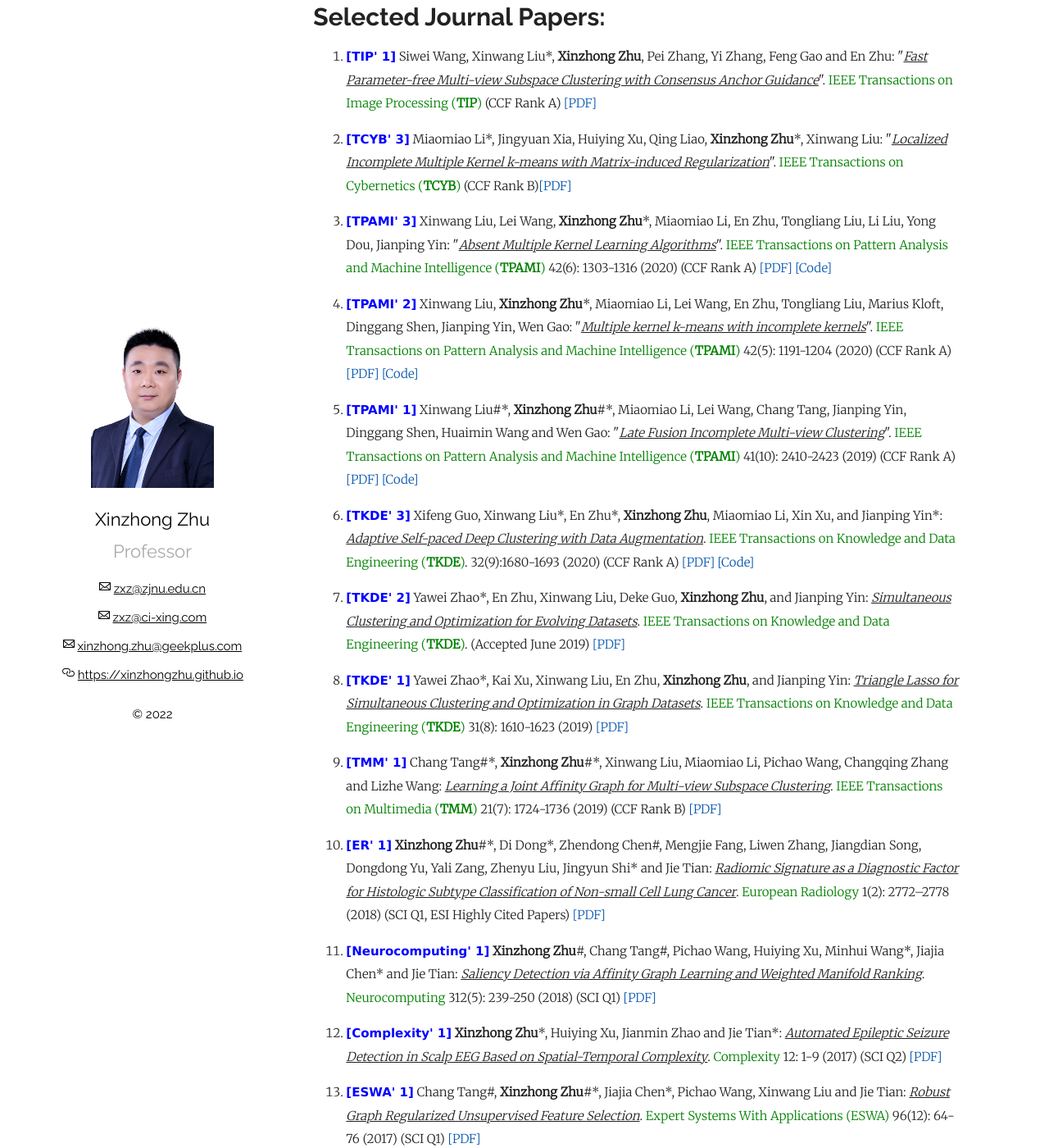
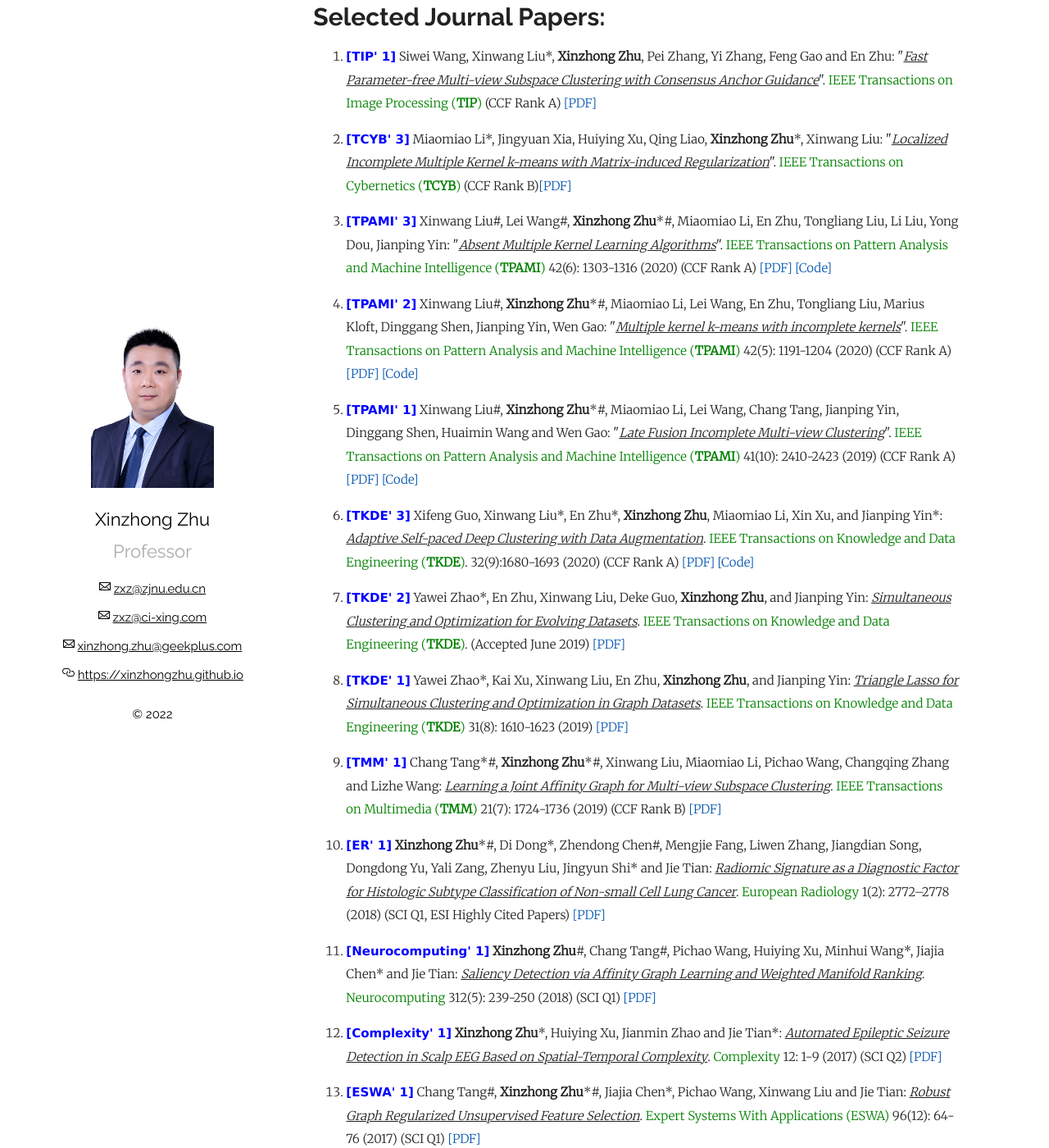
Before and after one commit to xinzhongzhu/xinzhongzhu.github.io, a Jekyll site: the page built from index.md, in a window 1280 px wide and 1400 px high, scrolled down 266 px. Shown: the whole window at 82% size. Built offline with Jekyll 4.4.1, drawn with Linux system fonts in a browser that asks for light colours; our own code applies the rules of GitHub Pages for plain Markdown files; some of the changed text lies outside the part shown.

Commit message:
Update index.md

```diff
--- a/index.md
+++ b/index.md
@@ -21,11 +21,11 @@ Please drop me a message by email: <u>zxz@zjnu.edu.cn</u> or <u>zxz@ci-xing.com<
 <p style="margin-top: 8px;"><li><font face="verdana" color="blue"><b>[TCYB' 3]</b></font> Miaomiao Li*, Jingyuan Xia, Huiying Xu, Qing Liao, <b>Xinzhong Zhu</b>*, Xinwang Liu: "<i><u>Localized Incomplete Multiple Kernel k-means with Matrix-induced Regularization</u></i>". <font color="green"> IEEE Transactions on Cybernetics (<b>TCYB</b>)</font> (CCF Rank B)<a href = "https://github.com/xinwangliu/xinwangliu.github.io/blob/main/document/TCYB1.pdf">[PDF]</a></li></p>
 
 
-<p style="margin-top: 8px;"><li><font face="verdana" color="blue"><b>[TPAMI' 3]</b></font> Xinwang Liu, Lei Wang, <b>Xinzhong Zhu</b>*, Miaomiao Li, En Zhu, Tongliang Liu, Li Liu, Yong Dou, Jianping Yin: "<i><u>Absent Multiple Kernel Learning Algorithms</u></i>". <font color="green">IEEE Transactions on Pattern Analysis and Machine Intelligence (<b>TPAMI</b>)</font> 42(6): 1303-1316 (2020) (CCF Rank A) <a href = "https://tongliang-liu.github.io/papers/TPAMIAbsentKernel.pdf">[PDF]</a> <a href = "https://github.com/xinwangliu/Absent-Multiple-Kernel-Learning-Algorithms">[Code]</a></li></p>
+<p style="margin-top: 8px;"><li><font face="verdana" color="blue"><b>[TPAMI' 3]</b></font> Xinwang Liu#, Lei Wang#, <b>Xinzhong Zhu</b>*#, Miaomiao Li, En Zhu, Tongliang Liu, Li Liu, Yong Dou, Jianping Yin: "<i><u>Absent Multiple Kernel Learning Algorithms</u></i>". <font color="green">IEEE Transactions on Pattern Analysis and Machine Intelligence (<b>TPAMI</b>)</font> 42(6): 1303-1316 (2020) (CCF Rank A) <a href = "https://tongliang-liu.github.io/papers/TPAMIAbsentKernel.pdf">[PDF]</a> <a href = "https://github.com/xinwangliu/Absent-Multiple-Kernel-Learning-Algorithms">[Code]</a></li></p>
 
-<p style="margin-top: 8px;"><li><font face="verdana" color="blue"><b>[TPAMI' 2]</b></font> Xinwang Liu, <b>Xinzhong Zhu</b>*, Miaomiao Li, Lei Wang, En Zhu, Tongliang Liu, Marius Kloft, Dinggang Shen, Jianping Yin, Wen Gao: "<i><u>Multiple kernel k-means with incomplete kernels</u></i>". <font color="green">IEEE Transactions on Pattern Analysis and Machine Intelligence (<b>TPAMI</b>)</font> 42(5): 1191-1204 (2020) (CCF Rank A) <a href = "https://tongliang-liu.github.io/papers/TPAMIK-means.pdf">[PDF]</a> <a href = "https://github.com/xinwangliu/absentkernel/tree/master">[Code]</a></li></p>
+<p style="margin-top: 8px;"><li><font face="verdana" color="blue"><b>[TPAMI' 2]</b></font> Xinwang Liu#, <b>Xinzhong Zhu</b>*#, Miaomiao Li, Lei Wang, En Zhu, Tongliang Liu, Marius Kloft, Dinggang Shen, Jianping Yin, Wen Gao: "<i><u>Multiple kernel k-means with incomplete kernels</u></i>". <font color="green">IEEE Transactions on Pattern Analysis and Machine Intelligence (<b>TPAMI</b>)</font> 42(5): 1191-1204 (2020) (CCF Rank A) <a href = "https://tongliang-liu.github.io/papers/TPAMIK-means.pdf">[PDF]</a> <a href = "https://github.com/xinwangliu/absentkernel/tree/master">[Code]</a></li></p>
 
-<p style="margin-top: 8px;"><li><font face="verdana" color="blue"><b>[TPAMI' 1]</b></font> Xinwang Liu#*, <b>Xinzhong Zhu</b>#*, Miaomiao Li, Lei Wang, Chang Tang, Jianping Yin, Dinggang Shen, Huaimin Wang and Wen Gao: "<i><u>Late Fusion Incomplete Multi-view Clustering</u></i>". <font color="green">IEEE Transactions on Pattern Analysis and Machine Intelligence (<b>TPAMI</b>)</font> 41(10): 2410-2423 (2019) (CCF Rank A) <a href = "https://europepmc.org/backend/ptpmcrender.fcgi?accid=PMC6494716&blobtype=pdf">[PDF]</a> <a href = "https://github.com/xinwangliu/Late-Fusion-Incomplete-Multi-view-Clustering">[Code]</a></li></p>
+<p style="margin-top: 8px;"><li><font face="verdana" color="blue"><b>[TPAMI' 1]</b></font> Xinwang Liu#, <b>Xinzhong Zhu</b>*#, Miaomiao Li, Lei Wang, Chang Tang, Jianping Yin, Dinggang Shen, Huaimin Wang and Wen Gao: "<i><u>Late Fusion Incomplete Multi-view Clustering</u></i>". <font color="green">IEEE Transactions on Pattern Analysis and Machine Intelligence (<b>TPAMI</b>)</font> 41(10): 2410-2423 (2019) (CCF Rank A) <a href = "https://europepmc.org/backend/ptpmcrender.fcgi?accid=PMC6494716&blobtype=pdf">[PDF]</a> <a href = "https://github.com/xinwangliu/Late-Fusion-Incomplete-Multi-view-Clustering">[Code]</a></li></p>
 
 <p style="margin-top: 8px;"><li><font face="verdana" color="blue"><b>[TKDE' 3]</b></font> Xifeng Guo, Xinwang Liu*, En Zhu*, <b>Xinzhong Zhu</b>, Miaomiao Li, Xin Xu, and Jianping Yin*: <i><u>Adaptive Self-paced Deep Clustering with Data Augmentation</u></i>. <font color="green">IEEE Transactions on Knowledge and Data Engineering (<b>TKDE</b>)</font>. 32(9):1680-1693 (2020) (CCF Rank A) <a href = "https://www.researchgate.net/profile/Xifeng_Guo/publication/332490862_Adaptive_Self-paced_Deep_Clustering_with_Data_Augmentation/links/5cbc1d3c4585156cd7a724fa/Adaptive-Self-paced-Deep-Clustering-with-Data-Augmentation.pdf?origin=publication_detail">[PDF]</a> <a href = "https://github.com/XifengGuo/ASPC-DA">[Code]</a></li></p>
 
@@ -33,10 +33,10 @@ Please drop me a message by email: <u>zxz@zjnu.edu.cn</u> or <u>zxz@ci-xing.com<
 
 <p style="margin-top: 8px;"><li><font face="verdana" color="blue"><b>[TKDE' 1]</b></font> Yawei Zhao*, Kai Xu, Xinwang Liu, En Zhu, <b>Xinzhong Zhu</b>, and Jianping Yin: <i><u>Triangle Lasso for Simultaneous Clustering and Optimization in Graph Datasets</u></i>. <font color="green">IEEE Transactions on Knowledge and Data Engineering (<b>TKDE</b>)</font> 31(8): 1610-1623 (2019)  <a href = "https://arxiv.org/pdf/1808.06556.pdf">[PDF]</a></li></p>
 
-<p style="margin-top: 8px;"><li><font face="verdana" color="blue"><b>[TMM' 1]</b></font> Chang Tang#*, <b>Xinzhong Zhu</b>#*, Xinwang Liu, Miaomiao Li, Pichao Wang, Changqing Zhang and Lizhe Wang: <i><u>Learning a Joint Affinity Graph for Multi-view Subspace Clustering</u></i>. <font color="green">IEEE Transactions on Multimedia (<b>TMM</b>)</font> 21(7): 1724-1736 (2019) (CCF Rank B) <a href = "https://sci-hub.tw/https://ieeexplore.ieee.org/abstract/document/8587193/">[PDF]</a></li></p>
+<p style="margin-top: 8px;"><li><font face="verdana" color="blue"><b>[TMM' 1]</b></font> Chang Tang*#, <b>Xinzhong Zhu</b>*#, Xinwang Liu, Miaomiao Li, Pichao Wang, Changqing Zhang and Lizhe Wang: <i><u>Learning a Joint Affinity Graph for Multi-view Subspace Clustering</u></i>. <font color="green">IEEE Transactions on Multimedia (<b>TMM</b>)</font> 21(7): 1724-1736 (2019) (CCF Rank B) <a href = "https://sci-hub.tw/https://ieeexplore.ieee.org/abstract/document/8587193/">[PDF]</a></li></p>
 
 
-  <p style="margin-top: 8px;"><li><font face="verdana" color="blue"><b>[ER' 1]</b></font> <b>Xinzhong Zhu</b>#*, Di Dong*, Zhendong Chen#, Mengjie Fang, Liwen Zhang, Jiangdian Song, Dongdong Yu, Yali Zang, Zhenyu Liu, Jingyun Shi* and Jie Tian: <i><u>Radiomic Signature as a Diagnostic Factor for Histologic Subtype Classification of Non-small Cell Lung Cancer</u></i>. <font color="green">European Radiology</font> 1(2): 2772–2778 (2018) (SCI Q1, ESI Highly Cited Papers) <a href = "https://github.com/xinzhongzhu/xinzhongzhu.github.io/blob/master/document/ER%EF%BC%9ARadiomic%20Signature%20as%20a%20Diagnostic%20Factor%20for%20Histologic%20Subtype%20Classification%20of%20Non-small%20Cell%20Lung%20Cancer.pdf">[PDF]</a></li></p>
+  <p style="margin-top: 8px;"><li><font face="verdana" color="blue"><b>[ER' 1]</b></font> <b>Xinzhong Zhu</b>*#, Di Dong*, Zhendong Chen#, Mengjie Fang, Liwen Zhang, Jiangdian Song, Dongdong Yu, Yali Zang, Zhenyu Liu, Jingyun Shi* and Jie Tian: <i><u>Radiomic Signature as a Diagnostic Factor for Histologic Subtype Classification of Non-small Cell Lung Cancer</u></i>. <font color="green">European Radiology</font> 1(2): 2772–2778 (2018) (SCI Q1, ESI Highly Cited Papers) <a href = "https://github.com/xinzhongzhu/xinzhongzhu.github.io/blob/master/document/ER%EF%BC%9ARadiomic%20Signature%20as%20a%20Diagnostic%20Factor%20for%20Histologic%20Subtype%20Classification%20of%20Non-small%20Cell%20Lung%20Cancer.pdf">[PDF]</a></li></p>
 
 
 
@@ -46,7 +46,7 @@ Please drop me a message by email: <u>zxz@zjnu.edu.cn</u> or <u>zxz@ci-xing.com<
  <p style="margin-top: 8px;"><li><font face="verdana" color="blue"><b>[Complexity' 1]</b></font> <b>Xinzhong Zhu</b>*, Huiying Xu, Jianmin Zhao and Jie Tian*: <i><u>Automated Epileptic Seizure Detection in Scalp EEG Based on Spatial-Temporal Complexity</u></i>. <font color="green">Complexity</font> 12: 1-9 (2017) (SCI Q2) <a href = "https://github.com/xinzhongzhu/xinzhongzhu.github.io/blob/master/document/Complexity%EF%BC%9AAutomated%20Epileptic%20Seizure%20Detection%20in%20Scalp%20EEG%20Based%20on%20Spatial-Temporal%20Complexity.pdf">[PDF]</a></li></p>
 
 
- <p style="margin-top: 8px;"><li><font face="verdana" color="blue"><b>[ESWA' 1]</b></font> Chang Tang#, <b>Xinzhong Zhu</b>#*, Jiajia Chen*, Pichao Wang, Xinwang Liu and Jie Tian: <i><u>Robust Graph Regularized Unsupervised Feature Selection</u></i>. <font color="green">Expert Systems With Applications (ESWA)</font> 96(12): 64-76 (2017) (SCI Q1) <a href = "https://github.com/xinzhongzhu/xinzhongzhu.github.io/blob/master/document/Expert%20Systems%20With%20Applications%EF%BC%9ARobust%20Graph%20Regularized%20Unsupervised%20Feature%20Selection.pdf">[PDF]</a></li></p>
+ <p style="margin-top: 8px;"><li><font face="verdana" color="blue"><b>[ESWA' 1]</b></font> Chang Tang#, <b>Xinzhong Zhu</b>*#, Jiajia Chen*, Pichao Wang, Xinwang Liu and Jie Tian: <i><u>Robust Graph Regularized Unsupervised Feature Selection</u></i>. <font color="green">Expert Systems With Applications (ESWA)</font> 96(12): 64-76 (2017) (SCI Q1) <a href = "https://github.com/xinzhongzhu/xinzhongzhu.github.io/blob/master/document/Expert%20Systems%20With%20Applications%EF%BC%9ARobust%20Graph%20Regularized%20Unsupervised%20Feature%20Selection.pdf">[PDF]</a></li></p>
 
 
 </ol>
@@ -61,7 +61,7 @@ Please drop me a message by email: <u>zxz@zjnu.edu.cn</u> or <u>zxz@ci-xing.com<
 
 <p style="margin-top: 8px;"><li><font face="verdana" color="blue"><b>[AAAI' 3]</b></font> Chang Tang, Xinwang Liu*, <b>Xinzhong Zhu</b>, En Zhu, Zhigang Luo, Wen Gao: <i><u>CGD: Multi-view Clustering via Cross-view Graph Diffusion</u></i>. <font color="green">AAAI 2020</font>. (CCF Rank A, Accepted Nov. 2019) </li></p>
 
-<p style="margin-top: 8px;"><li><font face="verdana" color="blue"><b>[AAAI' 2]</b></font> Xinwang Liu#, <b>Xinzhong Zhu</b>#*, Miaomiao Li, Chang Tang, En Zhu, Jianping Yin, Wen Gao: <i><u>Efficient and Effective Incomplete Multi-view Clustering</u></i>. <font color="green">AAAI 2019</font>.(CCF Rank A) <a href = "https://wvvw.aaai.org/ojs/index.php/AAAI/article/download/4350/4228">[PDF]</a></li></p>
+<p style="margin-top: 8px;"><li><font face="verdana" color="blue"><b>[AAAI' 2]</b></font> Xinwang Liu#, <b>Xinzhong Zhu</b>*#, Miaomiao Li, Chang Tang, En Zhu, Jianping Yin, Wen Gao: <i><u>Efficient and Effective Incomplete Multi-view Clustering</u></i>. <font color="green">AAAI 2019</font>.(CCF Rank A) <a href = "https://wvvw.aaai.org/ojs/index.php/AAAI/article/download/4350/4228">[PDF]</a></li></p>
 
 <p style="margin-top: 8px;"><li><font face="verdana" color="blue"><b>[AAAI' 1]</b></font> Chang Tang, Xinwang Liu*, <b>Xinzhong Zhu</b>*, Lizhe Wang: <i><u>Cross-view Local Structure Preserved Diversity and Consensus Learning for Multi-view Unsupervised Feature Selection</u></i>. <font color="green">AAAI 2019</font>.(CCF Rank A) <a href = "https://wvvw.aaai.org/ojs/index.php/AAAI/article/download/4443/4321">[PDF]</a></li></p>
 
```
